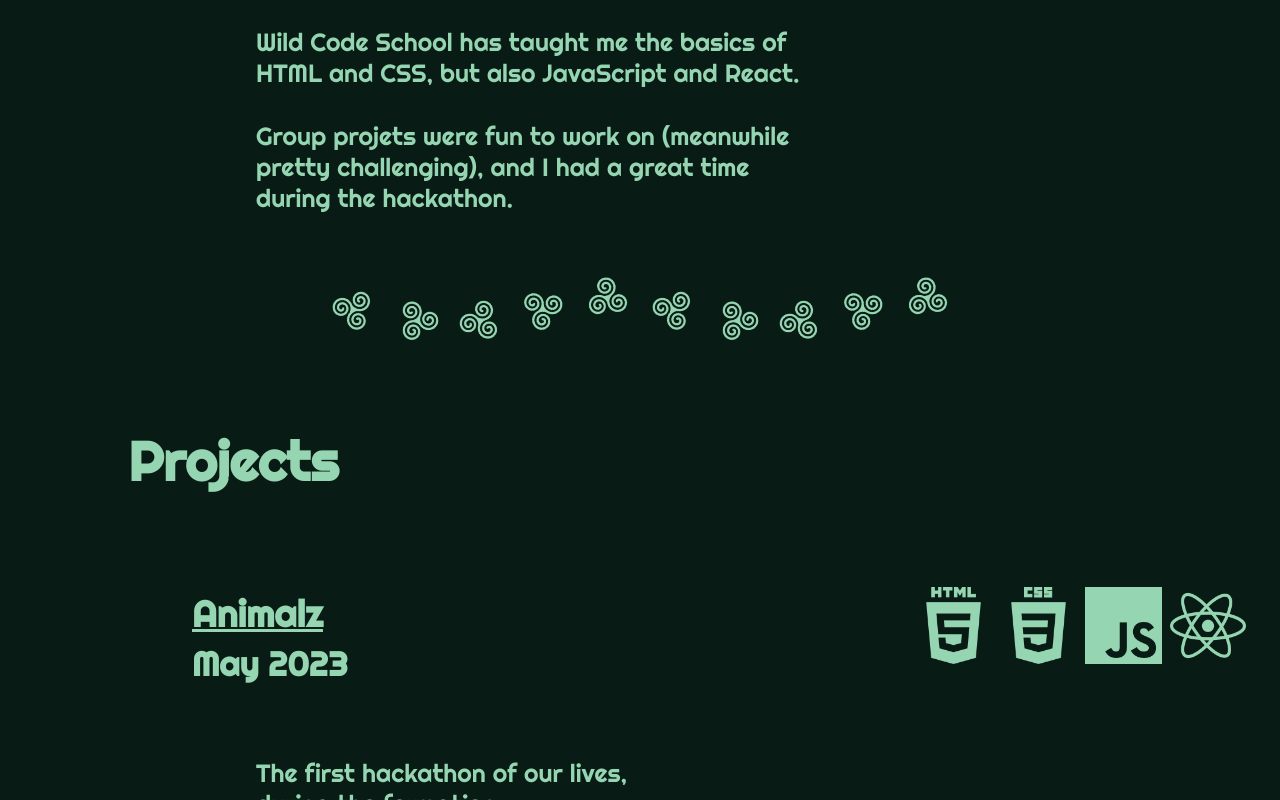
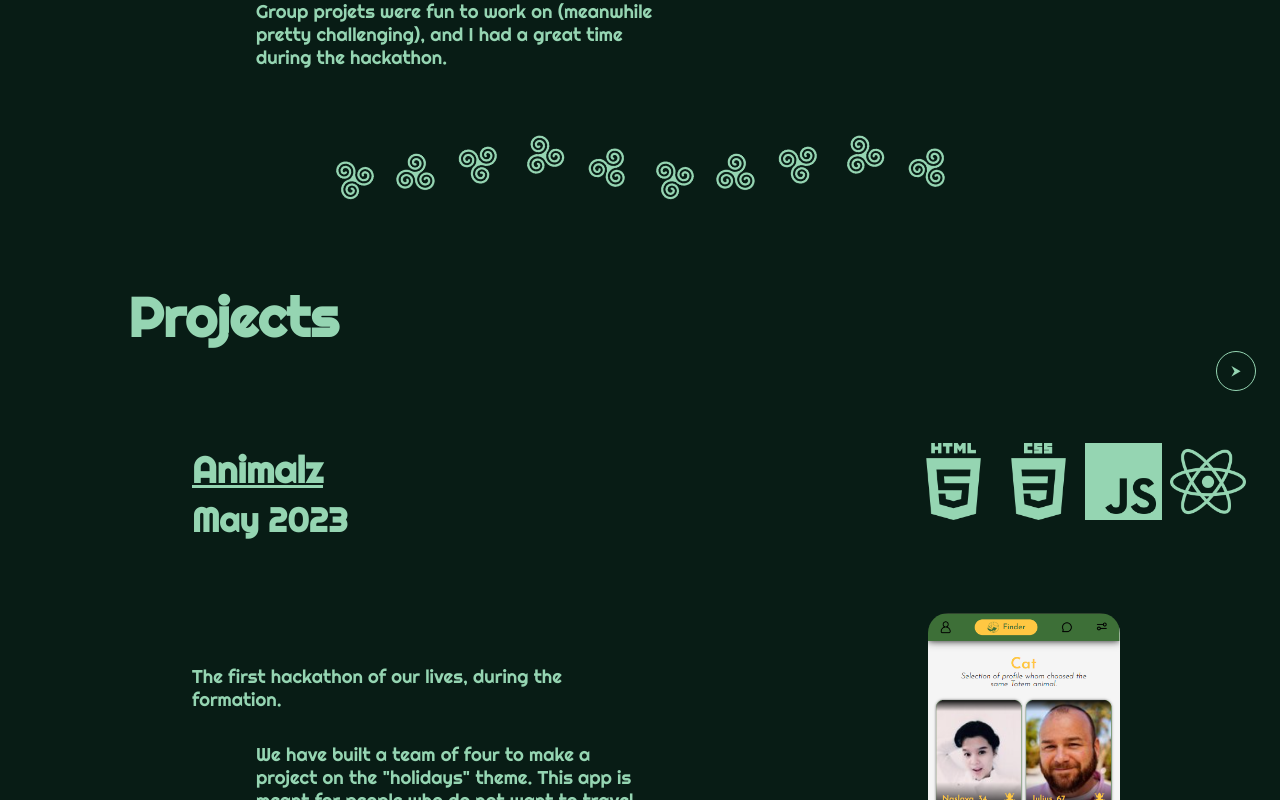
Before and after one commit to Yukitaori/Portfolio, a React (Vite) app: page / in a window 1280 px wide. Shown: the part 1560-2360 px from the top of the page. Built offline with nearby package versions, Linux system fonts and the light colour scheme.

Commit message:
carousel des projets custom

```diff
--- a/package.json
+++ b/package.json
@@ -16,6 +16,7 @@
     "joi": "^17.9.2",
     "react": "^18.2.0",
     "react-dom": "^18.2.0",
+    "react-multi-carousel": "^2.8.4",
     "react-router-dom": "^6.11.2",
     "react-router-hash-link": "^2.4.3"
   },
--- a/src/App.css
+++ b/src/App.css
@@ -41,7 +41,7 @@ h3 {
 }
 
 p {
-  font-size: calc(1em + .7vw);
+  font-size: calc(1em + .2vw);
   max-width: 35ch;
   margin-top: 2rem;
   margin-left: 20vw;
--- a/src/components/Project.jsx
+++ b/src/components/Project.jsx
@@ -18,7 +18,7 @@ function Project({ project }) {
       </div>
       <div className={styles.projectBody}>
         <div className={styles.projectText}>
-          {project.paragraphs.map((paragraph, index) => <p key={index}>{paragraph}</p>)}
+          {project.paragraphs.map((paragraph, index) => <p key={index} className={styles.paragraph} >{paragraph}</p>)}
         </div>
         <div className={styles.projectGallery}>
           <img className={styles.activePic} src={activePic} alt={`${project.name} screenshot`} />
--- a/src/components/Project.module.css
+++ b/src/components/Project.module.css
@@ -1,14 +1,6 @@
 .project {
   padding-top: 5em;
-}
-
-.project:not(:last-child) {
-  border-bottom: 5px dotted var(--first-color);
-  padding-bottom: 5em;
-}
-
-.project:last-child {
-  margin-bottom: 2rem;
+  padding-bottom: 10vh;
 }
 
 .projectHeader {
@@ -49,6 +41,10 @@
 
 .projectText {
   grid-column: 1 / 4;
+}
+
+.paragraph:nth-child(2n+1) {
+  margin-left: 15vw;
 }
 
 .projectGallery {
--- a/src/components/Projects.jsx
+++ b/src/components/Projects.jsx
@@ -1,5 +1,8 @@
 import React from 'react';
 import Project from './Project';
+import Carousel from 'react-multi-carousel';
+import 'react-multi-carousel/lib/styles.css';
+import styles from "./Projects.module.css"
 import htmlicon from '../assets/icons/html-5.png';
 import cssicon from '../assets/icons/css-3.png';
 import jsicon from '../assets/icons/js.png';
@@ -10,10 +13,11 @@ import animalz3 from '../assets/images/Animalz-3.png';
 import tradinimpact1 from '../assets/images/tradinimpact-1.png';
 import tradinimpact2 from '../assets/images/tradinimpact-2.png';
 import tradinimpact3 from '../assets/images/tradinimpact-3.png';
-import wildkedin1 from '../assets/images/wildkedin-1.png'
-import wildkedin2 from '../assets/images/wildkedin-2.png'
-import wildkedin3 from '../assets/images/wildkedin-3.png'
-import mastermind from '../assets/images/mastermind-1.png'
+import wildkedin1 from '../assets/images/wildkedin-1.png';
+import wildkedin2 from '../assets/images/wildkedin-2.png';
+import wildkedin3 from '../assets/images/wildkedin-3.png';
+import mastermind from '../assets/images/mastermind-1.png';
+import triskel from "../assets/icons/triskel.png"
 
 function Projects() {
   const projectsToDisplay = [
@@ -145,10 +149,60 @@ function Projects() {
     },
   ];
 
+  const responsive = {
+    superLargeDesktop: {
+      // the naming can be any, depends on you.
+      breakpoint: { max: 4000, min: 3000 },
+      items: 1
+    },
+    desktop: {
+      breakpoint: { max: 3000, min: 1024 },
+      items: 1
+    },
+    tablet: {
+      breakpoint: { max: 1024, min: 464 },
+      items: 1
+    },
+    mobile: {
+      breakpoint: { max: 464, min: 0 },
+      items: 1
+    }
+  };
+
+  const CustomRightArrow = ({ onClick }) => {
+    return <button onClick={() => onClick()} className={styles.rightArrow}>⮞</button>;
+  };
+
+  const CustomLeftArrow = ({ onClick} ) => {
+    return <button onClick={() => onClick()} className={styles.leftArrow}>⮜</button>;
+  };
+
+  const CustomDot = ({ onClick, active }) => {
+    if (active) {
+      return (
+        <button
+          className={active ? styles.activeDot : styles.inactiveDot}
+          onClick={() => onClick()}
+        >
+        <img src={triskel} className={styles.activeDotImage} alt="active carousel button" />
+        </button>
+      );
+    } else {
+      return (
+        <button
+          className={active ? styles.activeDot : styles.inactiveDot}
+          onClick={() => onClick()}
+        />
+      );
+    }
+  };
+
   return (
     <div>
       <h1>Projects</h1>
-      {projectsToDisplay.map((project) => <Project key={project.name} project={project} />)}
+      <Carousel responsive={responsive} showDots={true} dotListClass="custom-dot-list-style"  customRightArrow={<CustomRightArrow />} customLeftArrow={<CustomLeftArrow />} customDot={<CustomDot />} >
+        {projectsToDisplay.map((project) => <Project key={project.name} project={project} />)}
+      </Carousel>
     </div>
   );
 }
--- /dev/null
+++ b/src/components/Projects.module.css
@@ -0,0 +1,68 @@
+.leftArrow, .rightArrow {
+  transition: .3s;
+  cursor: pointer;
+  position: absolute;
+  top: 0;
+  background-color: var(--second-color);
+  color: var(--first-color);
+  width: 5vh;
+  height: 5vh;
+  border: solid 1px var(--first-color);
+  border-radius: 25px;
+}
+
+.leftArrow {
+  left: 3vh;
+}
+
+.rightArrow {
+  right: 3vh;
+}
+
+.rightArrow:hover, .leftArrow:hover {
+  background-color: var(--first-color);
+  border: solid 1px var(--second-color);
+  color: var(--second-color);
+  transition: .3s;
+}
+
+.activeDot {
+  background-color: var(--second-color);
+  border: solid 1px var(--second-color);
+}
+
+.inactiveDot {
+  background-color: var(--second-color);
+  border: solid 1px var(--first-color);
+}
+
+.activeDot, .inactiveDot {
+  transition: .2s;
+  cursor: pointer;
+  margin: 1vh;
+  width: 5vh;
+  height: 5vh;
+  border-radius: 25px;
+}
+
+.activeDot:hover, .inactiveDot:hover {
+  transition: .2s;
+  scale: 1.2;
+}
+
+.activeDotImage {
+  width: 100%;
+  animation: triskel .5s 1 linear;
+}
+
+@keyframes triskel {
+  0% {
+    transform: rotate( 0deg );
+  }
+  50% {
+    transform: rotate( 180deg );
+  }
+  100% {
+    transform: rotate( 360deg );
+  }
+}
```
Also changed, not shown: 1 other file (tests, documents, lock files or other folders).
